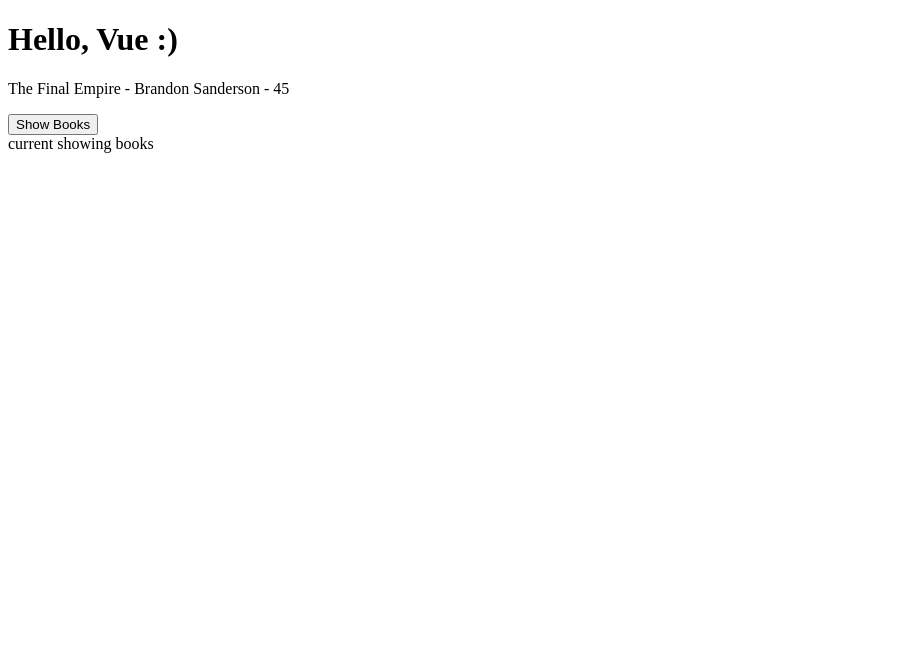
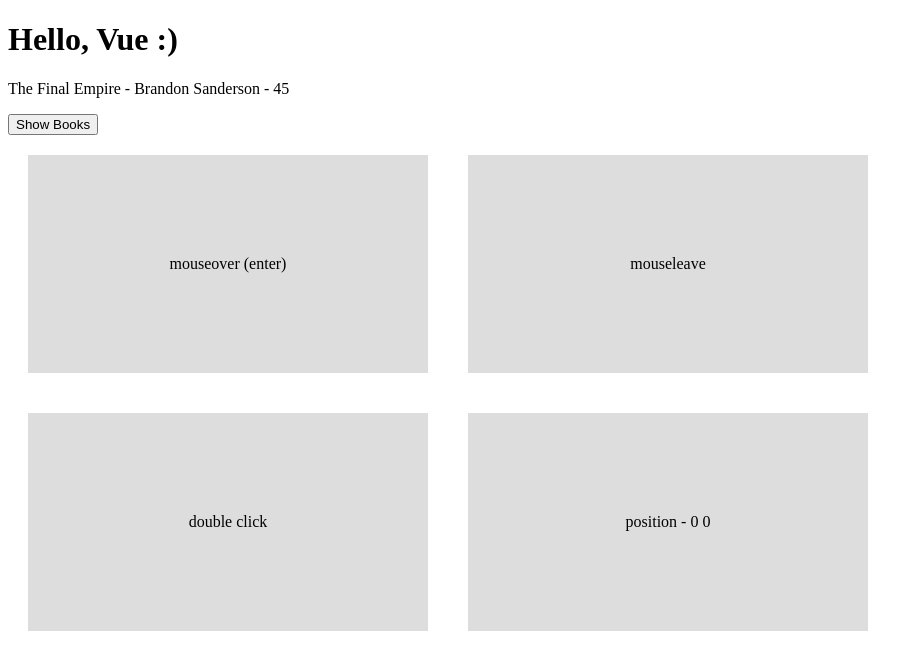
Before and after one commit to 2086-1Webmaster/vue, a plain HTML site: page index.html in a window 1280 px wide. Shown: the whole page, without its empty margins (0-923 px from the left). Drawn offline with nearby package versions, Linux system fonts and the light colour scheme.

Commit message:
Update to the next video
I  did the box mouse action code.

```diff
--- a/app.js
+++ b/app.js
@@ -4,12 +4,25 @@ const app = Vue.createApp({
             showBooks: true,
             title: 'The Final Empire',
             author: 'Brandon Sanderson',
-            age: 45
+            age: 45,
+            x: 0,
+            y: 0
+
         }
     },
     methods: {
         toggleShowBooks() {
             this.showBooks = !this.showBooks
+        },
+        handleEvent(e, data) {
+            console.log(e, e.type)
+            if (data) {
+                console.log(data)
+            }
+        },
+        handleMousemove(e) {
+            this.x = e.offsetX
+            this.y = e.offsetY
         }
 
 
--- a/index.html
+++ b/index.html
@@ -6,6 +6,17 @@
     <meta name="viewport" content="width=device-width, initial-scale=1.0">
     <title>Learning Vue</title>
     <script src="https://unpkg.com/vue@3/dist/vue.global.js"></script>
+
+    <style>
+        .box {
+            padding: 100px 0;
+            width: 400px;
+            text-align: center;
+            background: #ddd;
+            margin: 20px;
+            display: inline-block;
+        }
+    </style>
 
 </head>
 <body>
@@ -25,7 +36,13 @@
             <span v-else" >Show Books</span>
         </button>
 
-        <div v-show="showBooks" >current showing books</div>
+        <br>
+        <div class="box" @mouseover="handleEvent($event, 5)">mouseover (enter)</div>
+        <div class="box" @mouseleave="handleEvent">mouseleave</div>
+        <div class="box" @dblclick="handleEvent">double click</div>
+        <div class="box" @mousemove="handleMousemove">position - {{ x }} {{ y }}</div>
+
+
     </div>
 
 
```
